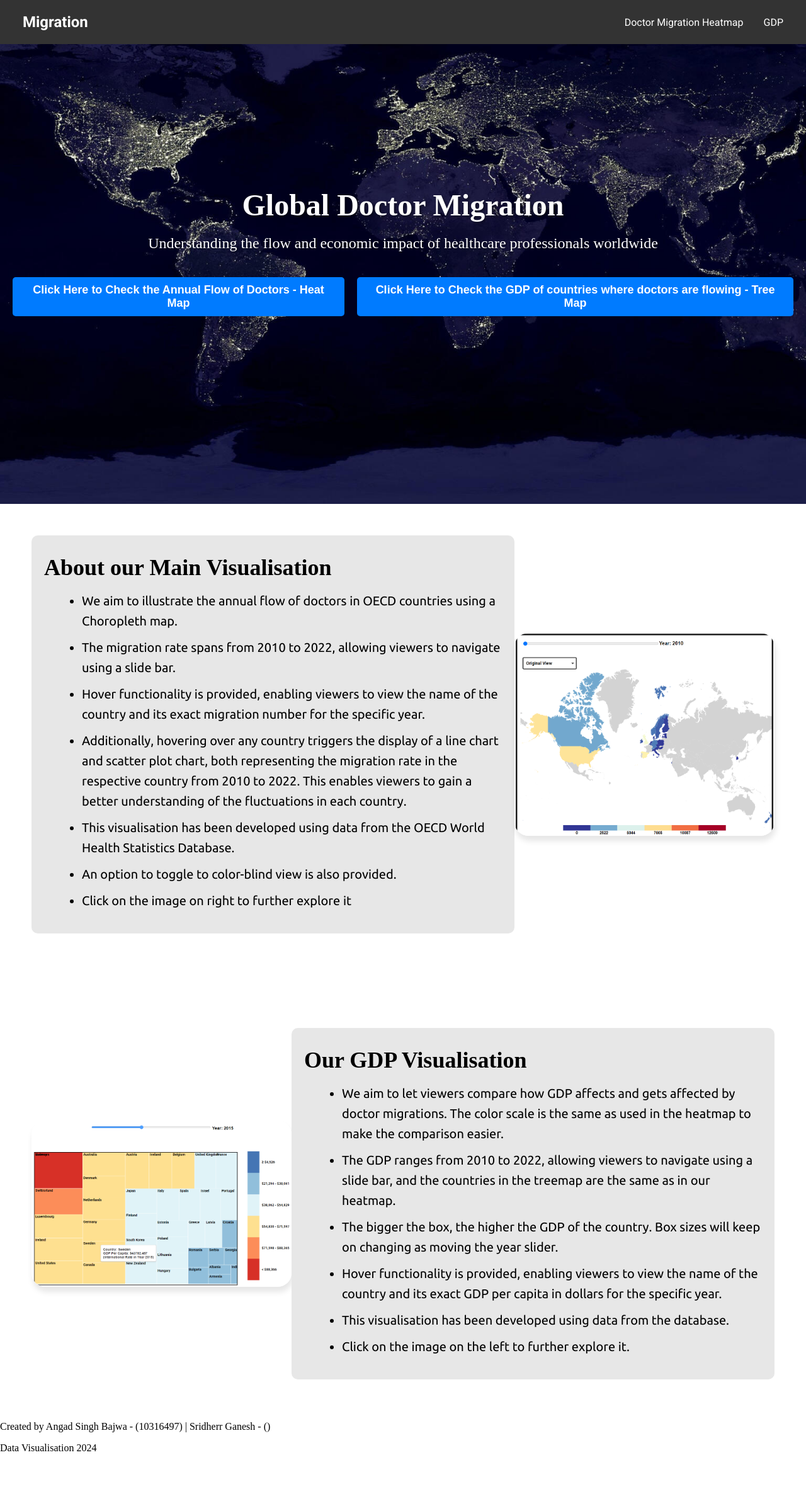
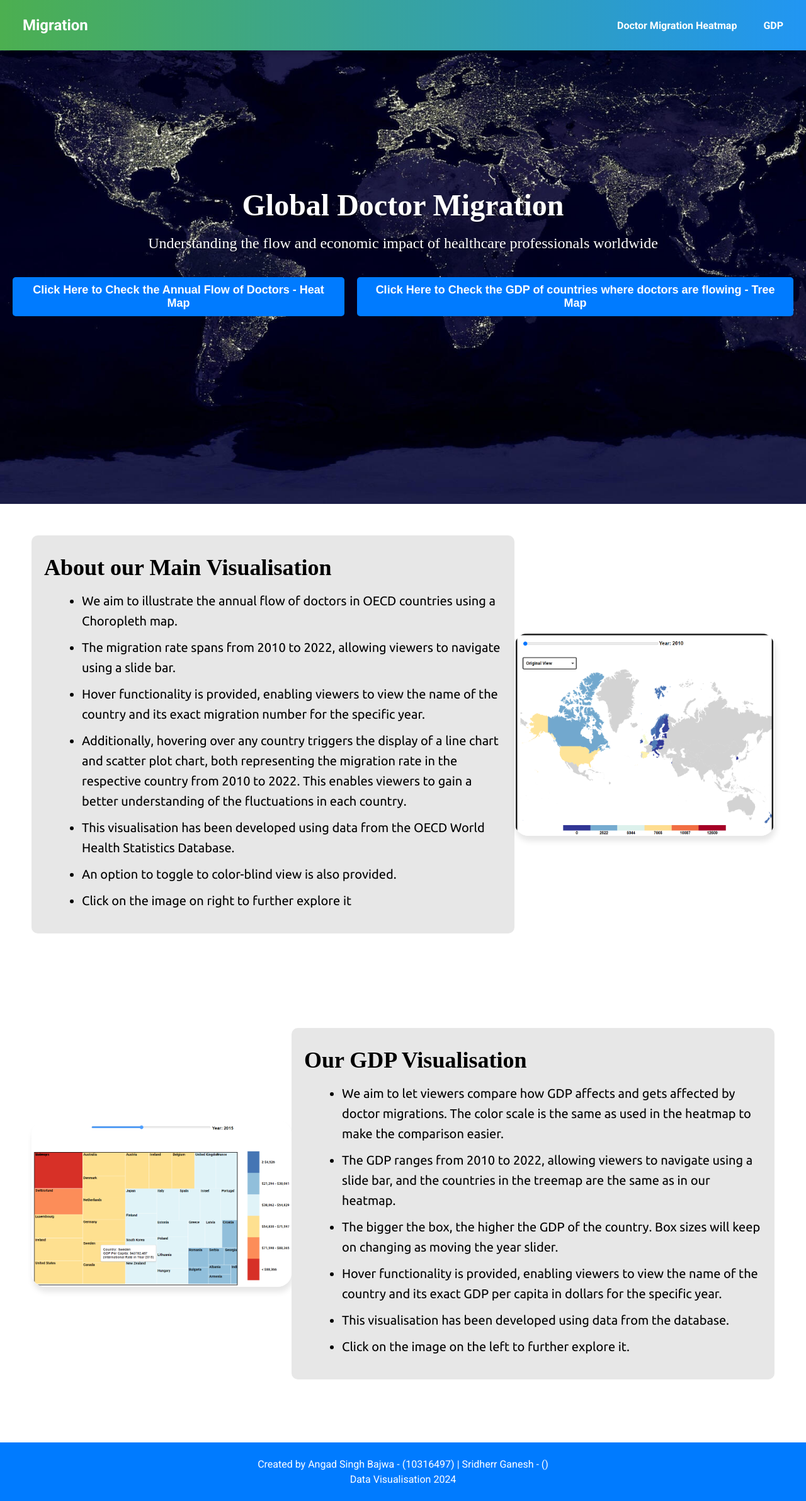
Before and after one commit to AngadB013/Data-Visualisation, a plain HTML site: page assignment/home.html in a window 1280 px wide. Shown: the whole page at 63% size. Before the commit the page ends 2324 px from the top, so only its background shows below. Drawn offline with nearby package versions, Linux system fonts and the light colour scheme.

Commit message:
Update navbar.css

```diff
--- a/assignment/navbar.css
+++ b/assignment/navbar.css
@@ -4,7 +4,7 @@ body {
 
 /* Navbar styles */
 nav {
-    background-color: #333;
+    background: linear-gradient(90deg, #4caf50, #2196f3);
     display: flex;
     justify-content: space-between;
     align-items: center;
@@ -15,7 +15,26 @@ nav {
     left: 0;
     right: 0;
     z-index: 10;
-    height:50px;
+    height: 60px;
+    box-shadow: 0 4px 8px rgba(0, 0, 0, 0.2);
+    transition: all 0.3s ease;
+}
+
+nav .logo {
+    font-size: 24px;
+    font-weight: bold;
+    color: white;
+    text-decoration: none;
+    transition: color 0.3s ease;
+}
+
+nav .logo:hover {
+    color: #ffeb3b;
+}
+
+.nav-links {
+    display: flex;
+    gap: 10px;
 }
 
 nav a {
@@ -23,11 +42,17 @@ nav a {
     text-align: center;
     padding: 14px 16px;
     text-decoration: none;
+    font-size: 16px;
+    font-weight: bold; /* Make the links bolder */
+    transition: background-color 0.3s ease, color 0.3s ease, transform 0.3s ease;
 }
 
 nav a:hover {
-    background-color: #ddd;
-    color: black;
+    background-color: rgba(255, 255, 255, 0.2);
+    color: #ffeb3b;
+    border-radius: 4px;
+    transform: scale(1.1); /* Slightly enlarge the links on hover */
+    box-shadow: 0 4px 8px rgba(0, 0, 0, 0.2); /* Add shadow effect on hover */
 }
 
 /* Logo styles */
@@ -42,3 +67,60 @@ nav a:hover {
 .nav-links {
     display: flex;
 }
+
+  /* Custom scrollbar styles for WebKit browsers */
+  ::-webkit-scrollbar {
+    width: 12px;
+    height: 12px;
+  }
+
+  ::-webkit-scrollbar-track {
+    background: #e0e0e0;
+    border-radius: 10px;
+    box-shadow: inset 0 0 5px rgba(0, 0, 0, 0.2);
+  }
+
+  ::-webkit-scrollbar-thumb {
+    background: linear-gradient(45deg, #4caf50, #2196f3);
+    border-radius: 10px;
+    border: 3px solid #e0e0e0;
+    box-shadow: 0 0 5px rgba(0, 0, 0, 0.3);
+    transition: background 0.3s ease-in-out, box-shadow 0.3s ease-in-out;
+  }
+
+  ::-webkit-scrollbar-thumb:hover {
+    background: linear-gradient(45deg, #45a049, #1e88e5);
+    box-shadow: 0 0 10px rgba(0, 0, 0, 0.5);
+  }
+
+  .scrollable-content {
+    height: 400px;
+    overflow-y: scroll;
+    padding: 10px;
+    border: 2px solid #4caf50;
+    border-radius: 10px;
+    margin: 20px;
+  }
+
+  footer {
+    background-color: #007bff; /* Footer background color */
+    color: #fff; /* Text color */
+    padding: 20px; /* Padding around content */
+    text-align: center; /* Center-align text */
+    font-family: 'Roboto', sans-serif; /* Use Roboto font */
+    margin-top: 50px; /* Space between footer and content */
+  }
+
+  footer p {
+    margin: 5px 0; /* Add some space between paragraphs */
+  }
+
+  footer a {
+    color: #fff; /* Link color */
+    text-decoration: none; /* Remove default underline */
+    font-weight: bold; /* Bold font for links */
+  }
+
+  footer a:hover {
+    text-decoration: underline; /* Add underline on hover */
+  }
```
